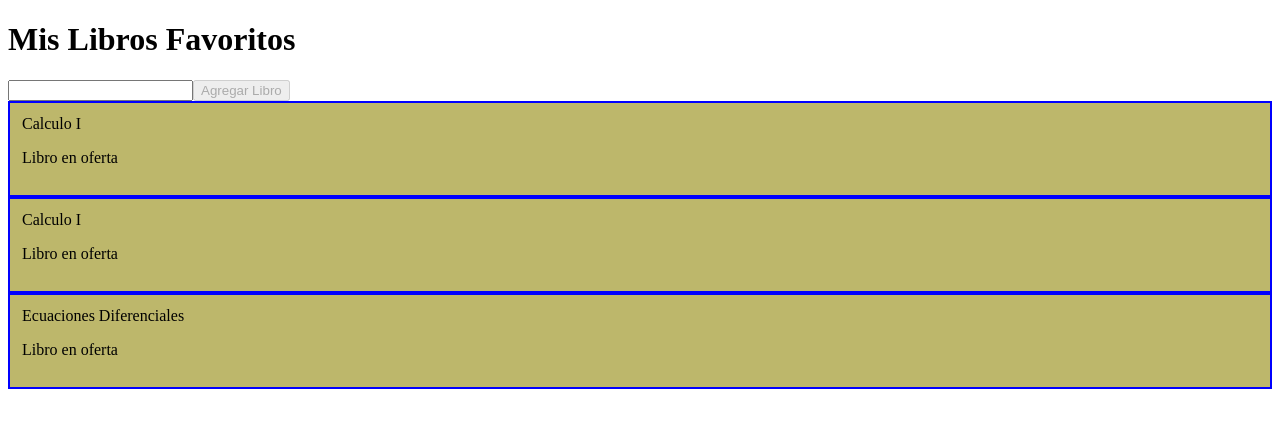
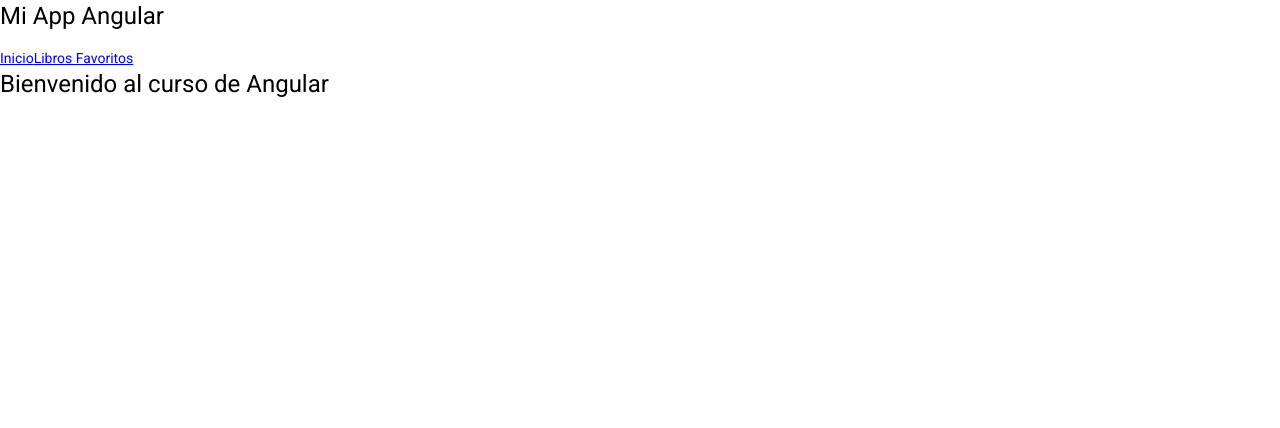
Before and after one commit to Web-nkgs/Books, an Angular app: page / in a window 1280 px wide. Shown: the top 428 px of the page. Built offline with nearby package versions, Linux system fonts and the light colour scheme.

Commit message:
added home and Angular Material

```diff
--- a/angular.json
+++ b/angular.json
@@ -31,6 +31,7 @@
               "src/assets"
             ],
             "styles": [
+              "./node_modules/@angular/material/prebuilt-themes/indigo-pink.css",
               "src/styles.scss"
             ],
             "scripts": []
@@ -99,6 +100,7 @@
               "src/assets"
             ],
             "styles": [
+              "./node_modules/@angular/material/prebuilt-themes/indigo-pink.css",
               "src/styles.scss"
             ],
             "scripts": []
--- a/package.json
+++ b/package.json
@@ -11,10 +11,12 @@
   "private": true,
   "dependencies": {
     "@angular/animations": "~13.0.0-next.0",
+    "@angular/cdk": "^13.3.9",
     "@angular/common": "~13.0.0-next.0",
     "@angular/compiler": "~13.0.0-next.0",
     "@angular/core": "~13.0.0-next.0",
     "@angular/forms": "~13.0.0-next.0",
+    "@angular/material": "^13.3.9",
     "@angular/platform-browser": "~13.0.0-next.0",
     "@angular/platform-browser-dynamic": "~13.0.0-next.0",
     "@angular/router": "~13.0.0-next.0",
--- a/src/app/app.component.html
+++ b/src/app/app.component.html
@@ -1,2 +1,4 @@
-<!-- <app-user></app-user> -->
-<app-books></app-books>
+<h1>Mi App Angular</h1>
+<a routerLink="/">Inicio</a>
+<a routerLink="/books">Libros Favoritos</a>
+<router-outlet></router-outlet>
--- /dev/null
+++ b/src/app/home.component.ts
@@ -0,0 +1,8 @@
+import { Component } from '@angular/core';
+
+@Component({
+  template: '<h1>Bienvenido al curso de Angular</h1>',
+})
+export class HomeComponent {
+
+}
--- a/src/index.html
+++ b/src/index.html
@@ -6,8 +6,11 @@
   <base href="/">
   <meta name="viewport" content="width=device-width, initial-scale=1">
   <link rel="icon" type="image/x-icon" href="favicon.ico">
+  <link rel="preconnect" href="https://fonts.gstatic.com">
+  <link href="https://fonts.googleapis.com/css2?family=Roboto:wght@300;400;500&display=swap" rel="stylesheet">
+  <link href="https://fonts.googleapis.com/icon?family=Material+Icons" rel="stylesheet">
 </head>
-<body>
+<body class="mat-typography">
   <app-root></app-root>
 </body>
 </html>
--- a/src/styles.scss
+++ b/src/styles.scss
@@ -1 +1,4 @@
 /* You can add global styles to this file, and also import other style files */
+
+html, body { height: 100%; }
+body { margin: 0; font-family: Roboto, "Helvetica Neue", sans-serif; }
```
Also changed, not shown: src/app/app-routing.module.ts (added, +15 -0 lines), src/app/app.module.ts (+8 -2 lines), 1 other file (tests, documents, lock files or other folders).
